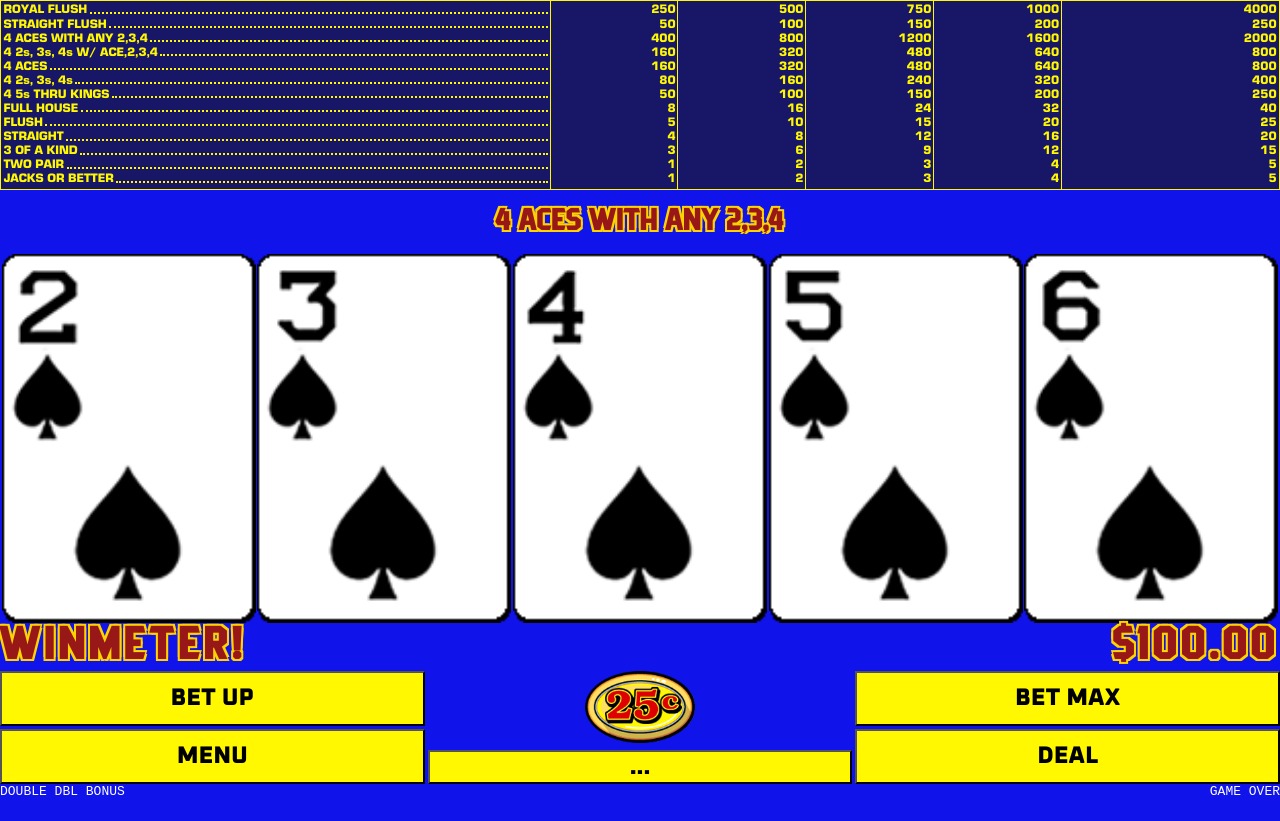
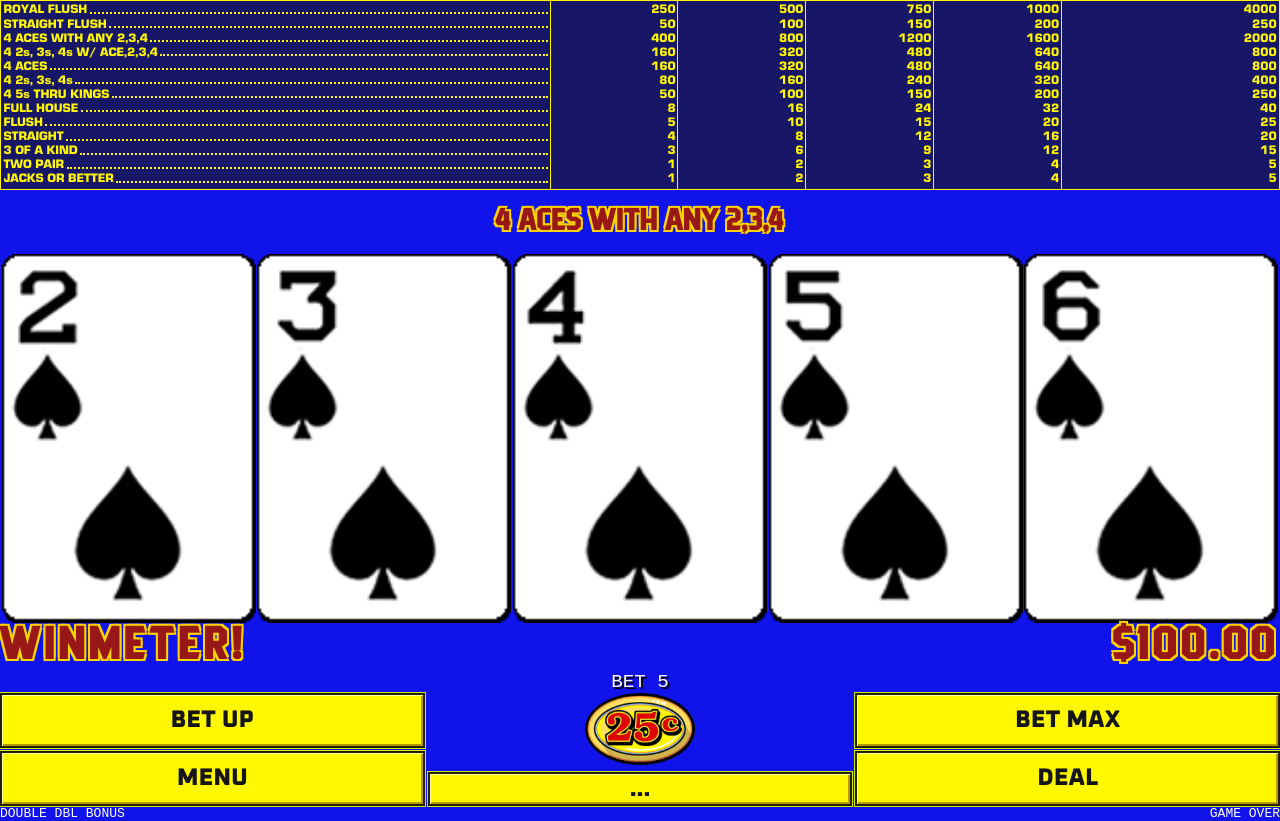
Before and after one commit to watkins-joe/gameking, a React (Vite) app: page / in a window 1280 px wide. Before the commit the page ends 800 px from the top, so only its background shows below. Built offline with nearby package versions, Linux system fonts and the light colour scheme.

Commit message:
css button changes

```diff
--- a/src/components/ui/Button/Button.scss
+++ b/src/components/ui/Button/Button.scss
@@ -1,6 +1,24 @@
-button {
+.casino-button {
+  appearance: none;
   background-color: #fff800;
   font-family: "Oxanium Extra Bold";
   flex: 1;
   font-size: 1.5rem;
+  border: 2px solid #25200a;
+  outline: 1px solid #cfe900;
+  box-shadow:
+    inset 1px 1px 0 #fffda0,
+    inset -2px -2px 0 #b49c00;
+  color: #151515;
+  cursor: pointer;
 }
+
+.casino-button:active:not(:disabled) {
+  box-shadow:
+    inset -1px -1px 0 #fffda0,
+    inset 2px 2px 0 #8b7800;
+}
+
+.casino-button:disabled {
+  cursor: default;
+}
--- a/src/components/ui/Button/Button.tsx
+++ b/src/components/ui/Button/Button.tsx
@@ -8,7 +8,11 @@ interface ButtonProps {
 
 function Button({ disabled, text, onButtonClick }: ButtonProps) {
   return (
-    <button disabled={disabled} onClick={onButtonClick}>
+    <button
+      className="casino-button"
+      disabled={disabled}
+      onClick={onButtonClick}
+    >
       {text}
     </button>
   );
--- a/src/components/ui/Controls/Controls.scss
+++ b/src/components/ui/Controls/Controls.scss
@@ -1,3 +1,12 @@
+.bet {
+  width: 100%;
+  font-family: monospace;
+  color: white;
+  text-align: center;
+  font-size: 1.2rem;
+  text-shadow: 2px 2px 0px rgba(0, 0, 0, 1);
+}
+
 .controls {
   &--container {
     display: flex;
--- a/src/components/ui/Controls/Controls.tsx
+++ b/src/components/ui/Controls/Controls.tsx
@@ -4,6 +4,7 @@ import "./Controls.scss";
 function Controls() {
   return (
     <>
+      <div className="bet">BET 5</div>
       <div className="controls--container">
         <div className="controls--column">
           <Button
```
